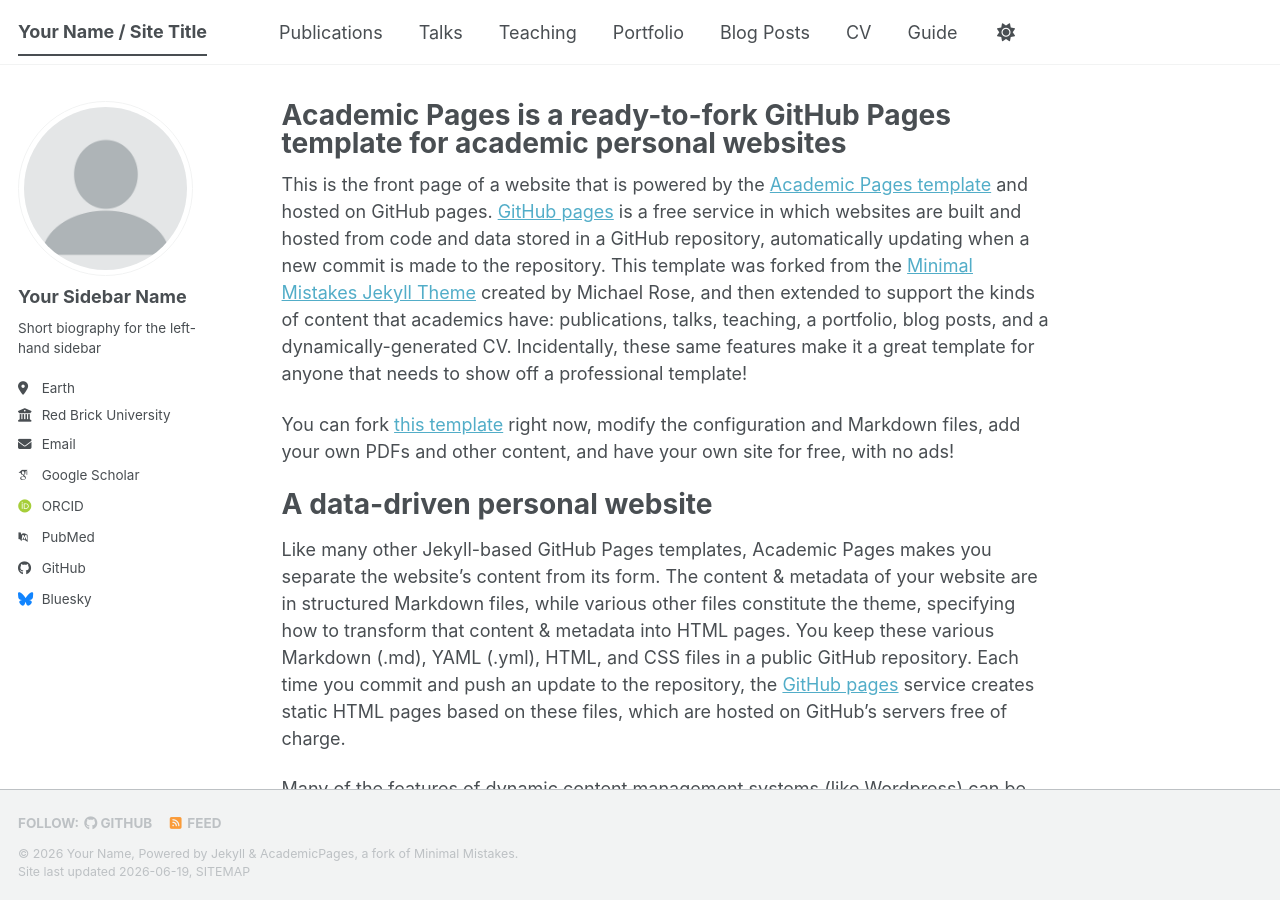
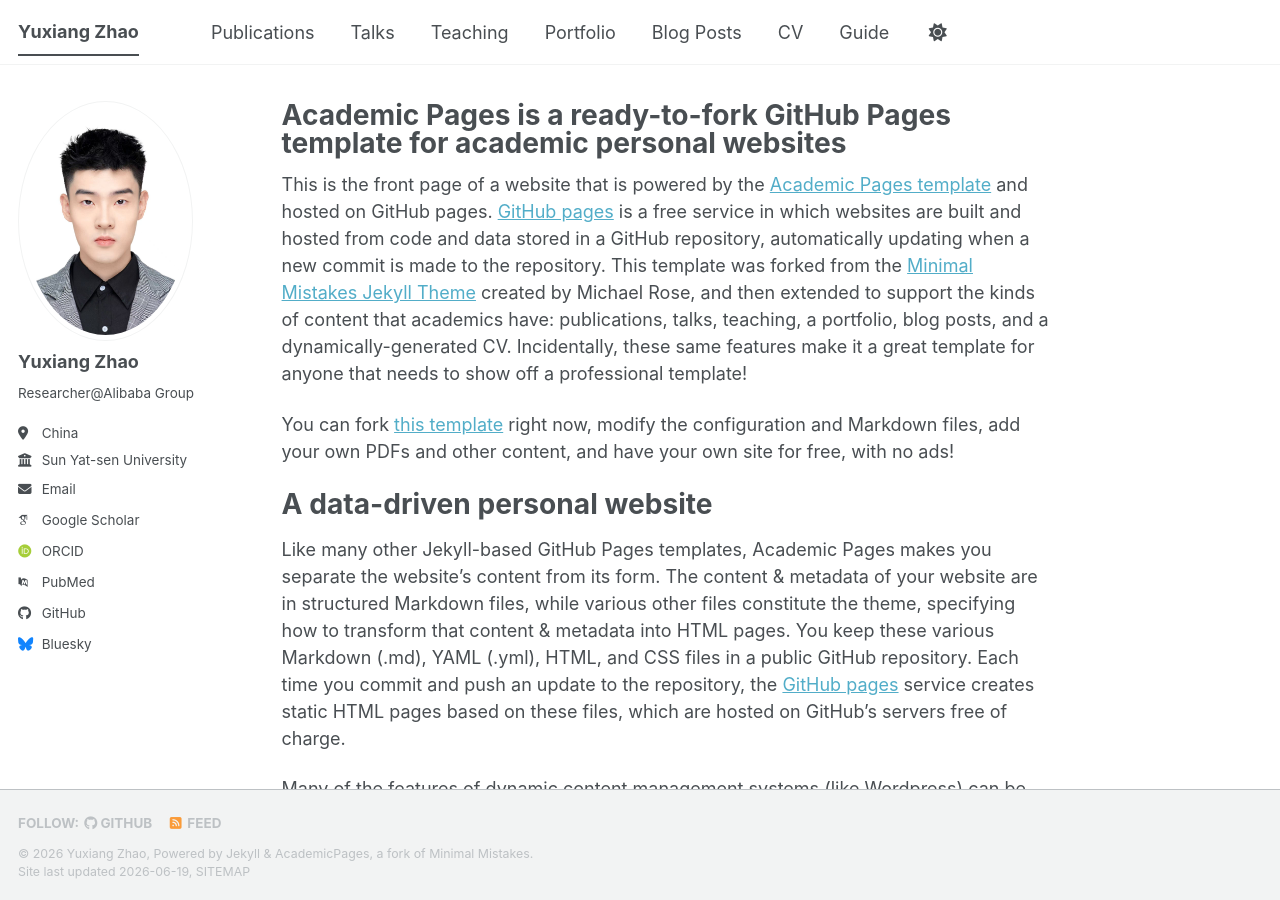
Before and after one commit to zeusyux/yuxiangzhao.github.io, a Jekyll site: the page built from _pages/about.md, in a window 1280 px wide and 900 px high. Built offline with Jekyll 4.4.1, drawn with Linux system fonts in a browser that asks for light colours; some web fonts are replaced; a script bundle is joined from its source files by our own code; library files that are not in the unit come from our copies.

Commit message:
Update _config.yml

```diff
--- a/_config.yml
+++ b/_config.yml
@@ -9,28 +9,28 @@
 # Basic Site Settings
 locale                   : "en-US"
 site_theme               : "default" # The available themes options are "default", "air", "sunrise", "mint", "dirt" and "contrast"
-title                    : "Your Name / Site Title"
+title                    : "Yuxiang Zhao"
 title_separator          : "-"
-name                     : &name "Your Name"
-description              : &description "Your Name's academic portfolio"   # Update this with a general description of your site, this is the default if not overridden by a page
-url                      : https://academicpages.github.io # The base hostname & protocol for your site e.g. "https://[your GitHub username].github.io",
+name                     : &name "Yuxiang Zhao"
+description              : &description "Yuxiang Zhao's academic portfolio"   # Update this with a general description of your site, this is the default if not overridden by a page
+url                      : https://zeusyux.github.io/yuxiangzhao.github.io # The base hostname & protocol for your site e.g. "https://[your GitHub username].github.io",
                                                            # or if you already have some other page hosted on Github then use "https://[your GitHub username].github.io/[Your Repo Name]"
 baseurl                  : "" # the subpath of your site, e.g. "/blog"
-repository               : "academicpages/academicpages.github.io"
+repository               : "zeusyux/yuxiangzhao.github.io"
 
 # Site Author - The following control what appear as part of the author content on the side bar.
 #               If a field is blank the icon and link will not appear, otherwise it will be shown.
 #               Additional customization can be done by editing /_includes/author-profile.html
 author:
   # Biographic information
-  avatar           : "profile.png"
-  name             : "Your Sidebar Name"
+  avatar           : "yuxiangzhao.png"
+  name             : "Yuxiang Zhao"
   pronouns         : # example: "she/her"
-  bio              : "Short biography for the left-hand sidebar"
-  location         : "Earth"
-  employer         : "Red Brick University"
+  bio              : "Researcher@Alibaba Group"
+  location         : "China"
+  employer         : "Sun Yat-sen University"
   uri              : # URL
-  email            : "none@example.org"
+  email            : "zeusyux@gmail.com"
 
   # Academic websites
   academia         : # URL
```
